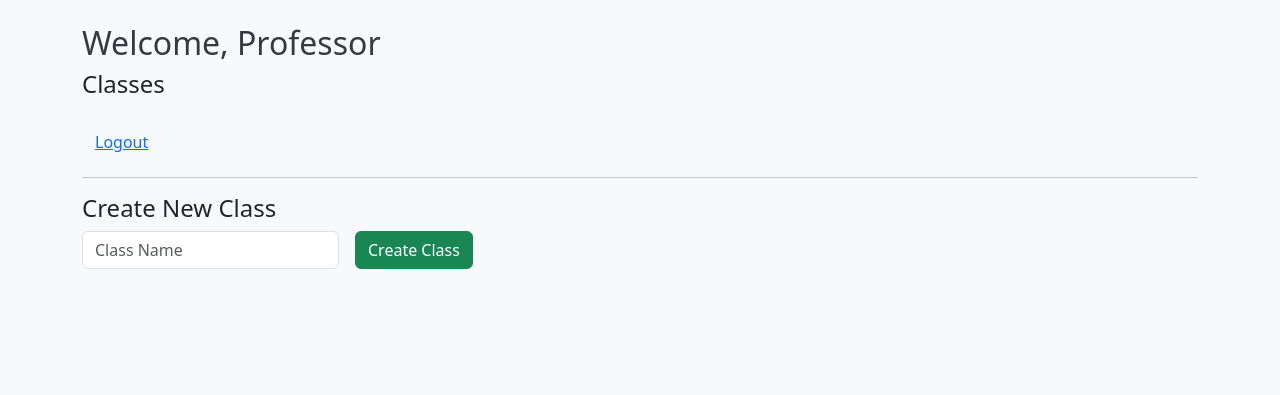
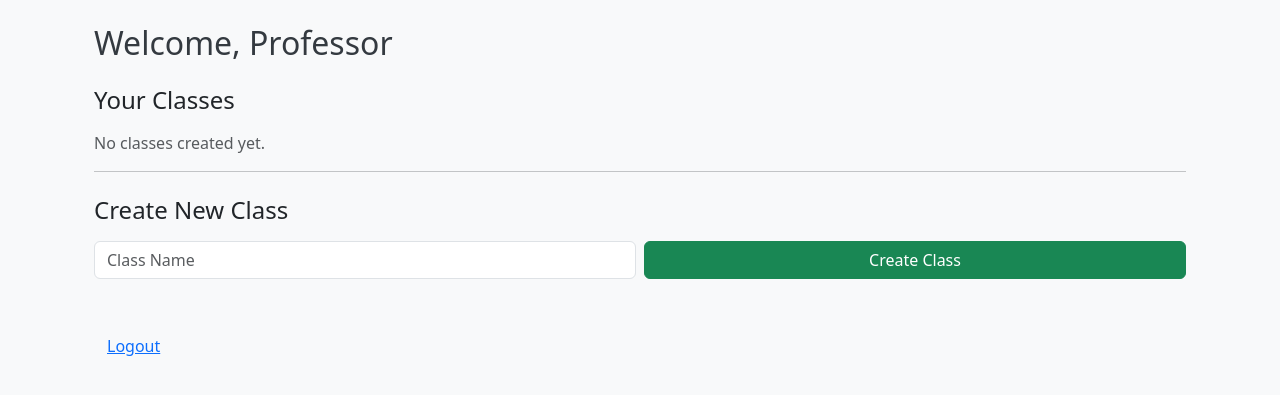
Before and after one commit to bmilanx0/peer-review-app, a Flask app: template templates/professor_dashboard.html in a window 1280 px wide. Shown: the part 56-451 px from the top of the page. Run offline with Flask 3, Linux system fonts and the light colour scheme; the template is opened without the code that fills it, so the values that code supplies are empty.

Commit message:
Update professor dashboard with manage and summary buttons

```diff
--- a/templates/professor_dashboard.html
+++ b/templates/professor_dashboard.html
@@ -1,65 +1,44 @@
-<!-- templates/professor_dashboard.html -->
 {% extends 'base.html' %}
-
 {% block title %}Professor Dashboard{% endblock %}
 
 {% block content %}
-<h2>Welcome, Professor {{ user.name }}</h2>
+<div class="container">
+  <h2 class="mb-4">Welcome, Professor</h2>
 
-<h4>Classes</h4>
-<ul class="list-group">
-  {% for cls in classes %}
-    <li class="list-group-item">
-      {{ cls.name }} —
-      <a href="/class_reviews/{{ cls.id }}" class="btn btn-sm btn-outline-primary">View Scores</a>
-    </li>
-  {% endfor %}
-</ul>
+  <!-- Class List -->
+  <h4 class="mb-3">Your Classes</h4>
 
-<a href="/logout" class="btn btn-link mt-3">Logout</a>
+  {% if classes %}
+    <div class="list-group mb-4">
+      {% for cls in classes %}
+        <div class="list-group-item d-flex justify-content-between align-items-center">
+          <strong>{{ cls.name }}</strong>
+          <div>
+            <a href="/class/{{ cls.id }}" class="btn btn-outline-secondary btn-sm me-2">Manage Class</a>
+            <a href="/class_summary/{{ cls.id }}" class="btn btn-primary btn-sm">View Summary</a>
+          </div>
+        </div>
+      {% endfor %}
+    </div>
+  {% else %}
+    <p class="text-muted">No classes created yet.</p>
+  {% endif %}
 
-<hr>
-<h4>Create New Class</h4>
-<form method="POST" action="/create_class_ui" class="row g-3 mb-4">
-  <div class="col-auto">
-    <input type="text" name="class_name" class="form-control" placeholder="Class Name" required>
+  <!-- Create New Class -->
+  <hr>
+  <h4 class="mt-4 mb-3">Create New Class</h4>
+  <form method="POST" action="/create_class_ui" class="row g-2">
+    <div class="col-md-6">
+      <input type="text" class="form-control" name="class_name" placeholder="Class Name" required>
+    </div>
+    <div class="col-md-6">
+      <button type="submit" class="btn btn-success w-100">Create Class</button>
+    </div>
+  </form>
+
+  <!-- Logout -->
+  <div class="mt-5">
+    <a href="/logout" class="btn btn-link">Logout</a>
   </div>
-  <div class="col-auto">
-    <button type="submit" class="btn btn-success">Create Class</button>
-  </div>
-</form>
-
+</div>
 {% endblock %}
-
-<h4>Create Team in a Class</h4>
-<form method="POST" action="/create_team_ui" class="row g-3 mb-4">
-  <div class="col-auto">
-    <select name="class_id" class="form-select" required>
-      {% for cls in classes %}
-      <option value="{{ cls.id }}">{{ cls.name }}</option>
-      {% endfor %}
-    </select>
-  </div>
-  <div class="col-auto">
-    <button type="submit" class="btn btn-primary">Create Team</button>
-  </div>
-</form>
-
-<h4>Assign Student to Team</h4>
-<form method="POST" action="/assign_student_ui" class="row g-3">
-  <div class="col-auto">
-    <input type="email" name="student_email" class="form-control" placeholder="Student Email" required>
-  </div>
-  <div class="col-auto">
-    <select name="team_id" class="form-select" required>
-      {% for cls in classes %}
-        {% for team in cls.teams %}
-          <option value="{{ team.id }}">Team {{ team.id }} ({{ cls.name }})</option>
-        {% endfor %}
-      {% endfor %}
-    </select>
-  </div>
-  <div class="col-auto">
-    <button type="submit" class="btn btn-warning">Assign</button>
-  </div>
-</form>
```
